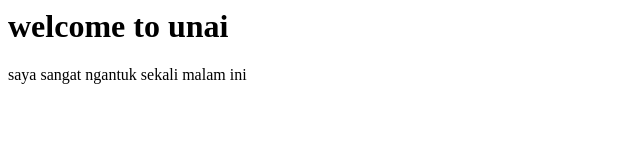
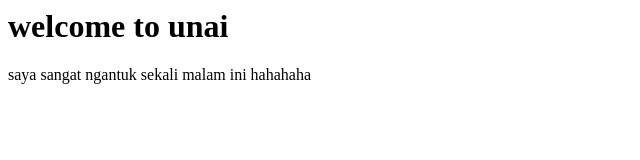
Before and after one commit to danielpasaribu/danielpasaribu.github.io, a plain HTML site: page index.html in a window 1280 px wide. Shown: the full height of the page, 0-640 px from the left. Drawn offline with Linux system fonts and the light colour scheme.

Commit message:
Update index.html
tambah

```diff
--- a/index.html
+++ b/index.html
@@ -5,6 +5,6 @@
 </head>
 <body>
 <h1>welcome to unai</h1>
-<p> saya sangat ngantuk sekali malam ini</p>
+<p> saya sangat ngantuk sekali malam ini hahahaha</p>
 </body>
 </html>
```
